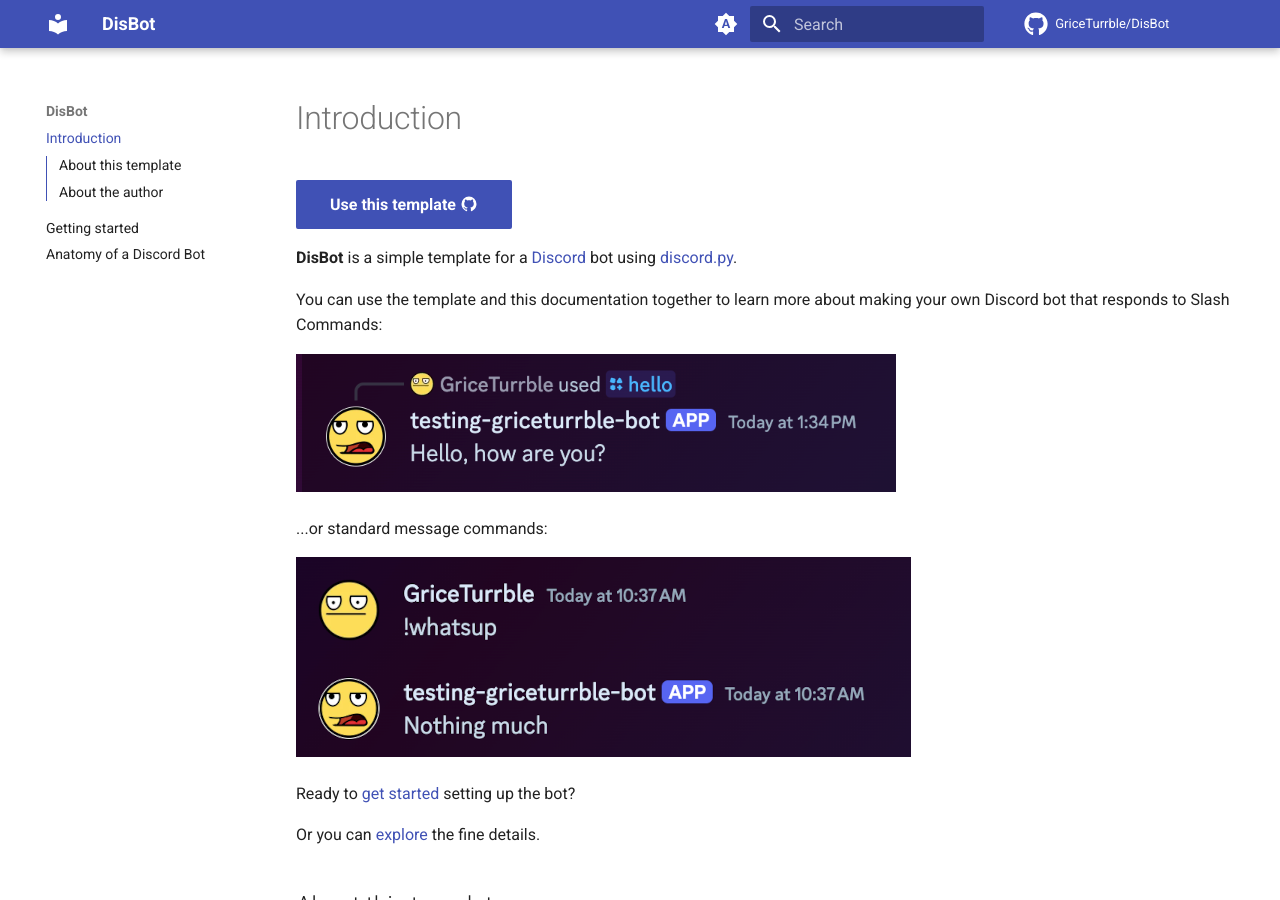
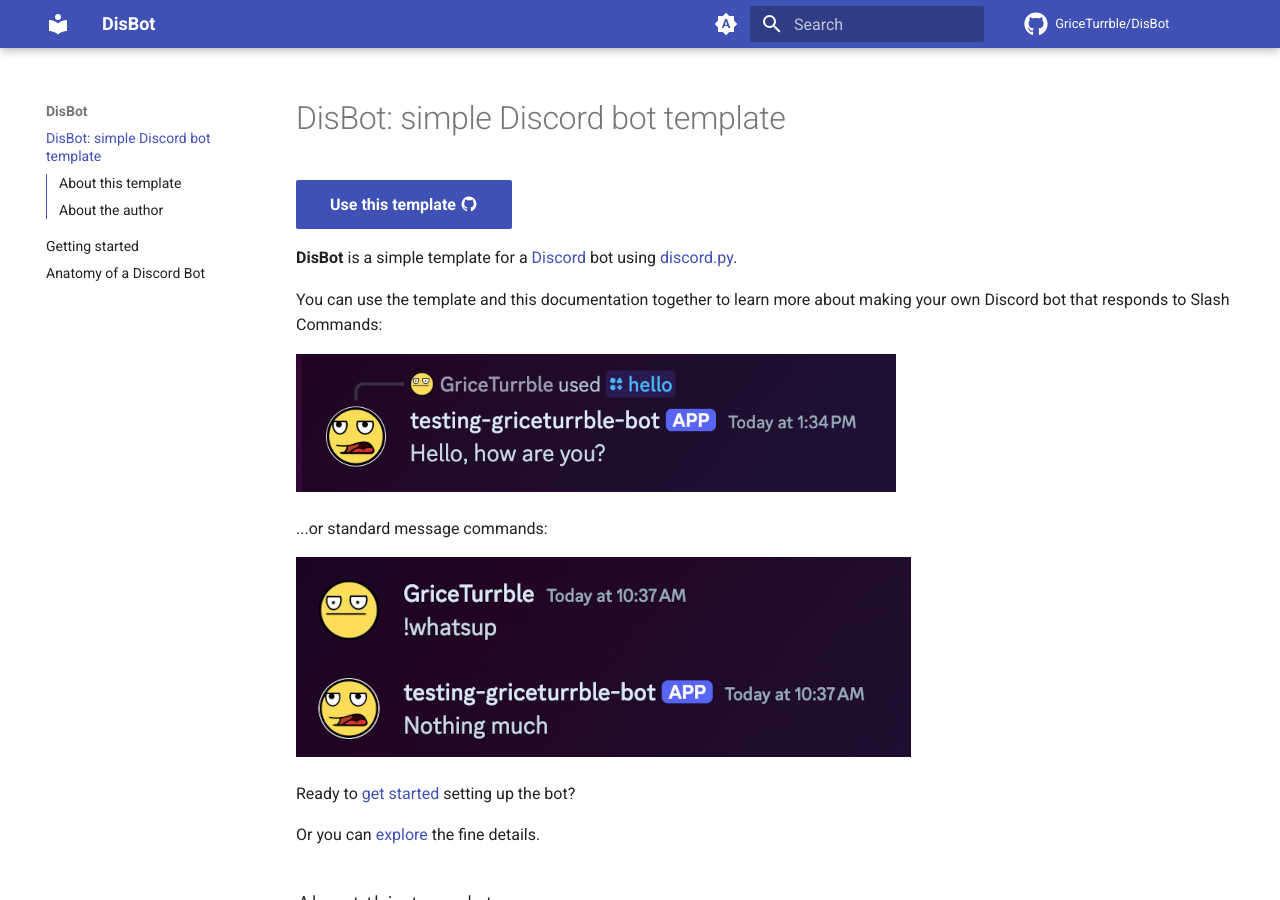
Before and after one commit to GriceTurrble/discord-bot-template, an MkDocs documentation site: the page built from docs/index.md, in a window 1280 px wide and 900 px high. Built offline with MkDocs 1.6.1 and Material for MkDocs 9.7.7, drawn with Linux system fonts in a browser that asks for light colours; emoji names are drawn with the system emoji font; comment, search, counter and statistics services are not loaded.

Commit message:
docs: rename title of home page (#6)

```diff
--- a/docs/index.md
+++ b/docs/index.md
@@ -1,4 +1,4 @@
-# Introduction
+# DisBot: simple Discord bot template
 
 [Use this template :material-github:](https://github.com/new?template_name=disbot&template_owner=GriceTurrble){ .md-button .md-button--primary }
 
```
